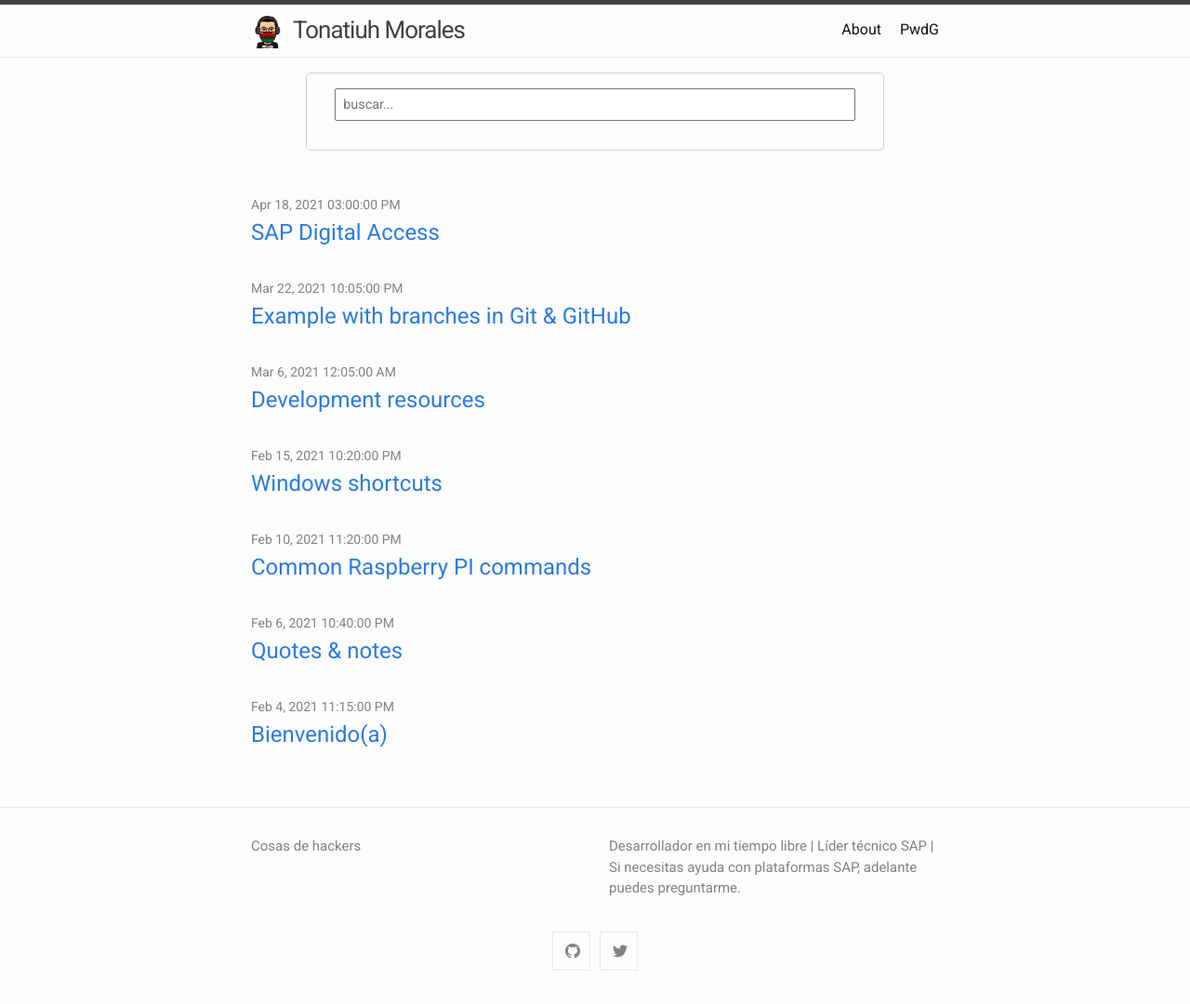
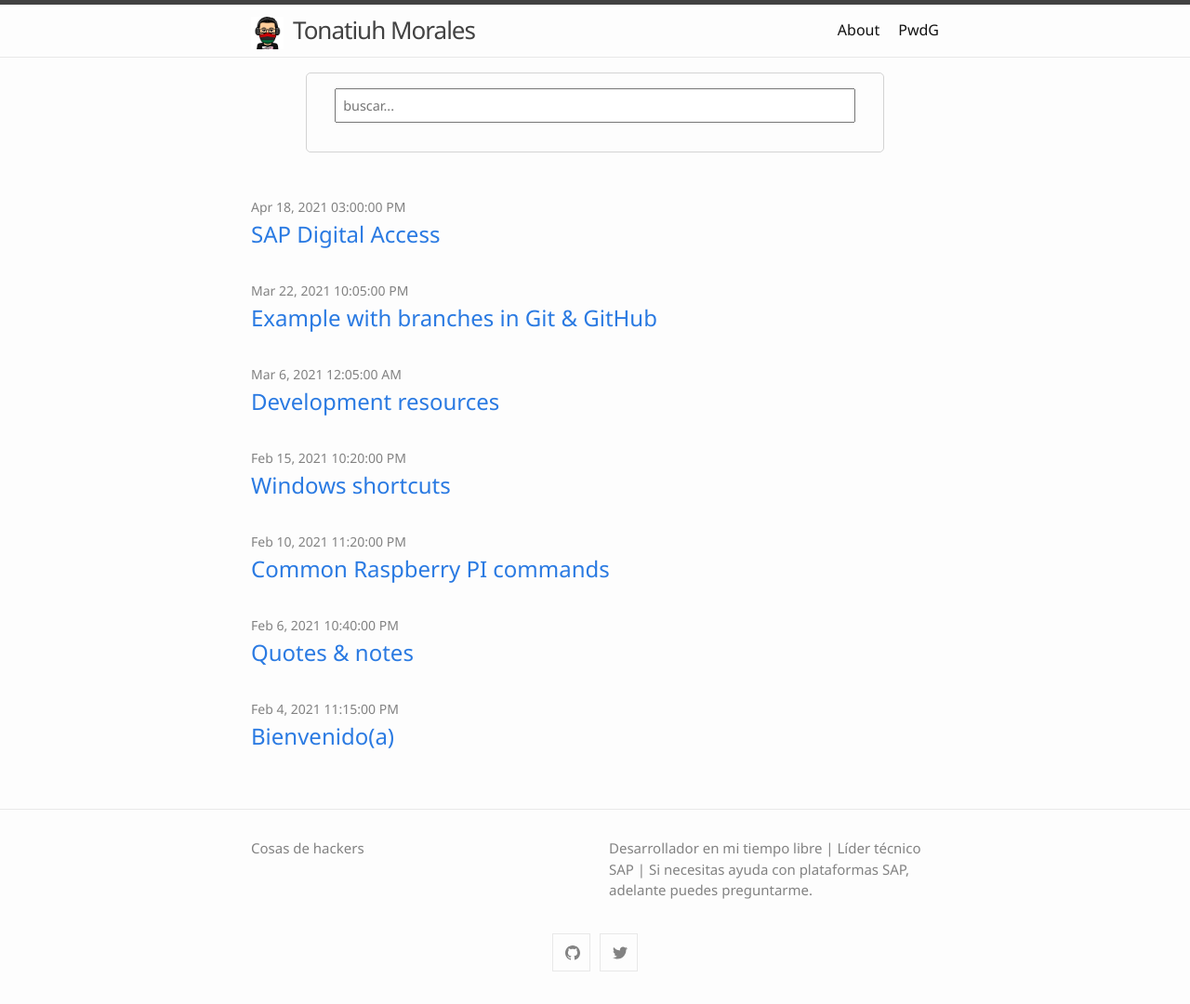
Before and after one commit to blackc0mb/blackc0mb.github.io, a Jekyll site: the page built from index.md, in a window 1280 px wide. Shown: the whole page at 93% size. Built offline with Jekyll 4.4.1, drawn with Linux system fonts in a browser that asks for light colours; comment, search, counter and statistics services are not loaded.

Commit message:
change general font family

```diff
--- a/_includes/head.html
+++ b/_includes/head.html
@@ -4,7 +4,7 @@
   <meta name="viewport" content="width=device-width, initial-scale=1">
   {%- seo -%}
   <link rel="stylesheet" href="{{ "/assets/css/style.css" | relative_url }}">
-  <link href="https://fonts.googleapis.com/css2?family=Roboto&display=swap" rel="stylesheet">
+  <link href="https://fonts.googleapis.com/css2?family=Noto+Sans&display=swap" rel="stylesheet">
   <link rel="stylesheet" href="https://cdnjs.cloudflare.com/ajax/libs/font-awesome/4.7.0/css/font-awesome.min.css">
 
   {%- feed_meta -%}
--- a/_sass/minima/initialize.scss
+++ b/_sass/minima/initialize.scss
@@ -4,7 +4,7 @@
 
 /*$base-font-family: -apple-system, BlinkMacSystemFont, "Segoe UI", "Segoe UI Symbol", "Segoe UI Emoji", "Apple Color Emoji", Roboto, Helvetica, Arial, sans-serif !default;*/
 //$base-font-family: 'Lexend Deca', sans-serif;
-$base-font-family: 'Roboto', sans-serif;
+$base-font-family: 'Noto Sans', sans-serif;
 $code-font-family: "Menlo", "Inconsolata", "Consolas", "Roboto Mono", "Ubuntu Mono", "Liberation Mono", "Courier New", monospace;
 $base-font-size:   16px !default;
 $base-font-weight: 400 !default;
```
